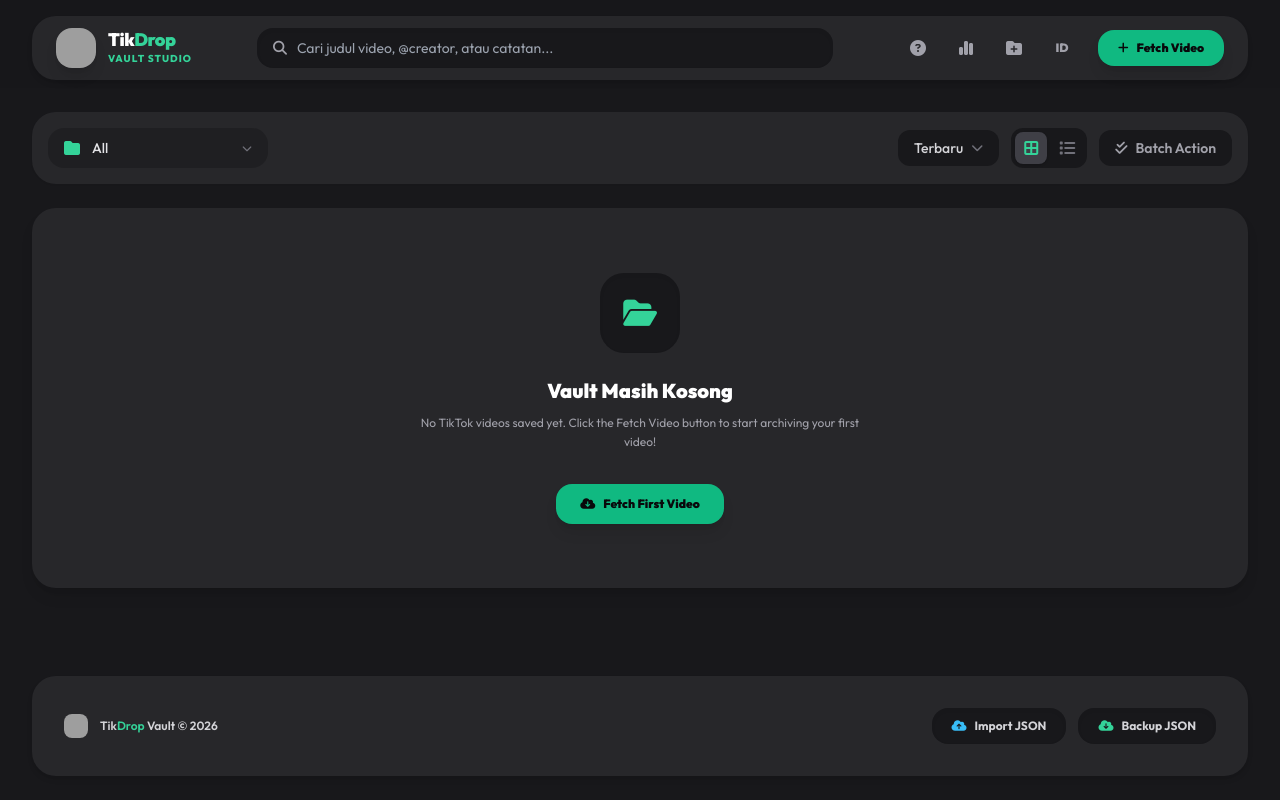
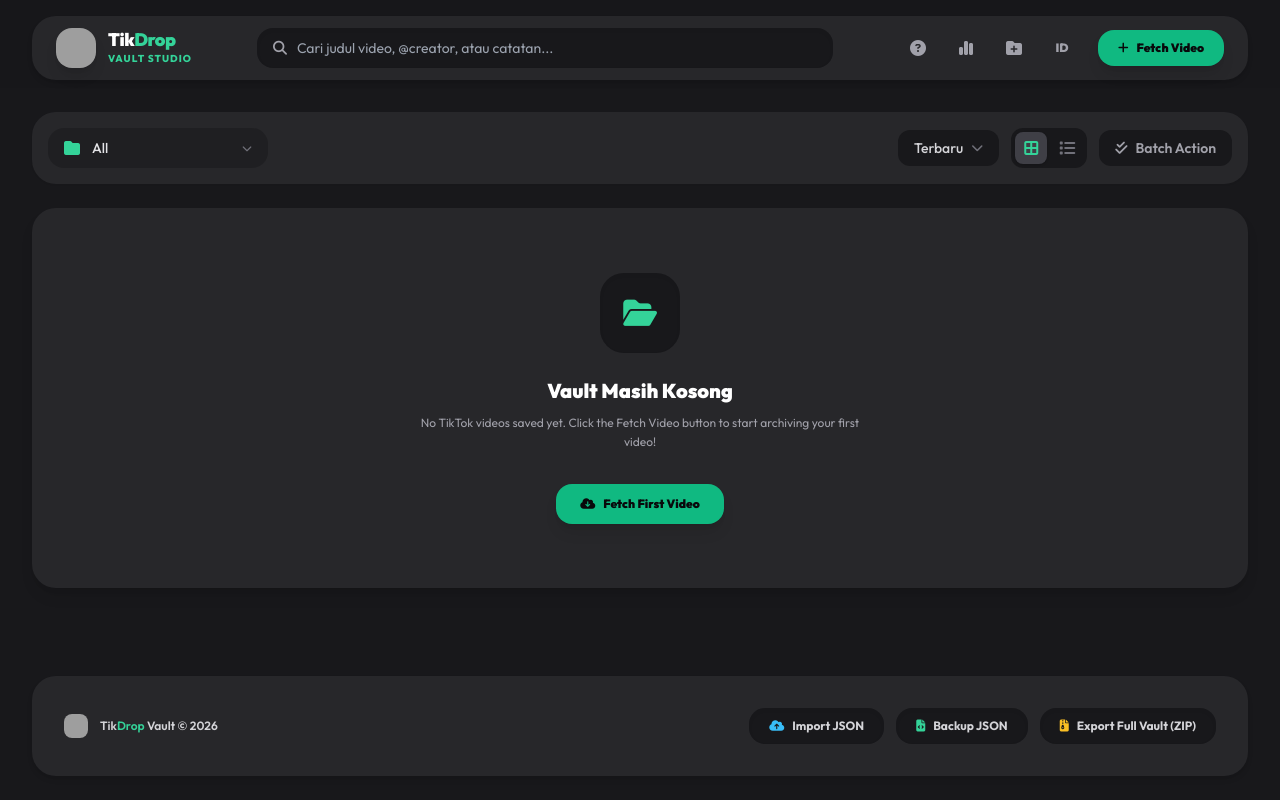
Before and after one commit to Tikdrop-hue/Tikdrop, a React (Vite) app: page / in a window 1280 px wide. Built offline with nearby package versions, Linux system fonts and the light colour scheme; grey boxes are pictures that could not be loaded.

Commit message:
feat: implementasi logika export ZIP full vault dengan JSZip di App.jsx

```diff
--- a/package.json
+++ b/package.json
@@ -10,6 +10,7 @@
     "preview": "vite preview"
   },
   "dependencies": {
+    "jszip": "^3.10.2",
     "localforage": "^1.10.0",
     "react": "^19.2.8",
     "react-dom": "^19.2.8"
--- a/src/App.jsx
+++ b/src/App.jsx
@@ -1,5 +1,7 @@
 import React, { useState, useEffect, useRef } from 'react';
 import localforage from 'localforage';
+import JSZip from 'jszip'; // Pustaka untuk mengekspor data ke ZIP
+
 import Navbar from './components/Navbar';
 import Toolbar from './components/Toolbar';
 import VideoCard from './components/VideoCard';
@@ -125,7 +127,6 @@ export default function App() {
     saveLang();
   }, [lang, isDataLoaded]);
 
-
   const showToast = (message, icon = 'fa-check') => {
     if (toastTimeoutRef.current) clearTimeout(toastTimeoutRef.current);
     setToast({ show: true, message, icon });
@@ -188,7 +189,7 @@ export default function App() {
     }
   };
 
-  // --- LOGIKA BARU: BACKGROUND DOWNLOAD & PENYIMPANAN BLOB ---
+  // --- LOGIKA: BACKGROUND DOWNLOAD & PENYIMPANAN BLOB ---
   const handleSaveVideo = async (newEntry) => {
     const entryId = newEntry.id;
 
@@ -206,7 +207,6 @@ export default function App() {
 
     try {
       // 3. Panggil API internal Vercel untuk download video (mengatasi CORS)
-      // Pastikan property video URL sesuai dengan struktur data dari TikWM
       const targetUrl = newEntry.videoUrl || newEntry.playUrl || newEntry.src;
 
       if (!targetUrl) {
@@ -238,7 +238,6 @@ export default function App() {
 
     } catch (error) {
       console.error('Download background gagal:', error);
-      // Jika gagal, user masih bisa menontonnya via stream online
       showToast(
         lang === 'id'
           ? 'Gagal mengunduh offline. Video akan menggunakan streaming online.'
@@ -247,7 +246,6 @@ export default function App() {
       );
     }
   };
-  // -------------------------------------------------------------
 
   const handleTogglePin = (id) => {
     setArchives(prev => prev.map(item => item.id === id ? { ...item, isPinned: !item.isPinned } : item));
@@ -283,7 +281,6 @@ export default function App() {
     );
   };
 
-  // LOGIKA RENAME FOLDER
   const handleRenameFolder = (folderId, newName) => {
     if (!newName.trim()) return;
 
@@ -345,6 +342,54 @@ export default function App() {
     }
   };
 
+  // --- LOGIKA EXPORT ZIP (Full Backup termasuk Biner) ---
+  const handleExportZIP = async () => {
+    showToast(lang === 'id' ? 'Membuat arsip ZIP, mohon tunggu...' : 'Creating ZIP archive, please wait...', 'fa-spinner fa-spin');
+
+    try {
+      const zip = new JSZip();
+
+      // 1. Simpan metadata ke file JSON
+      const backupData = { archives, userFolders };
+      zip.file(`TikDrop_Metadata_${new Date().toISOString().split('T')[0]}.json`, JSON.stringify(backupData, null, 2));
+
+      // 2. Buat folder khusus di dalam ZIP untuk video biner
+      const videoFolder = zip.folder("Offline_Videos");
+
+      // 3. Loop semua video dan tarik data fisiknya dari IndexedDB
+      let videoCount = 0;
+      for (const item of archives) {
+        const blob = await localforage.getItem(`video_blob_${item.id}`);
+        if (blob) {
+          const safeCreator = item.creator ? item.creator.replace(/[^a-zA-Z0-9]/g, '') : 'unknown';
+          videoFolder.file(`TikDrop_${safeCreator}_${item.id}.mp4`, blob);
+          videoCount++;
+        }
+      }
+
+      // 4. Generate dan unduh ZIP
+      const zipBlob = await zip.generateAsync({ type: "blob" });
+      const url = URL.createObjectURL(zipBlob);
+      const downloadAnchor = document.createElement('a');
+      downloadAnchor.href = url;
+      downloadAnchor.download = `TikDrop_FullVault_${new Date().toISOString().split('T')[0]}.zip`;
+      document.body.appendChild(downloadAnchor);
+      downloadAnchor.click();
+      document.body.removeChild(downloadAnchor);
+      URL.revokeObjectURL(url);
+
+      showToast(
+        lang === 'id'
+          ? `Vault diekspor! Termasuk ${videoCount} file video offline.`
+          : `Vault exported! Included ${videoCount} offline video files.`,
+        'fa-box-archive'
+      );
+    } catch (err) {
+      console.error("Gagal membuat ZIP:", err);
+      showToast(lang === 'id' ? 'Terjadi kesalahan saat membuat file ZIP.' : 'Error creating ZIP file.', 'fa-triangle-exclamation');
+    }
+  };
+
   return (
     <div className="bg-zinc-900 text-zinc-100 min-h-screen flex flex-col selection:bg-emerald-500 selection:text-zinc-950 overflow-x-hidden">
       <Navbar
@@ -401,8 +446,10 @@ export default function App() {
 
         <Footer
           t={t}
+          lang={lang}
           onExportJSON={handleExportJSON}
           onImportJSON={handleImportJSON}
+          onExportZIP={handleExportZIP}
         />
       </main>
 
--- a/src/components/Footer.jsx
+++ b/src/components/Footer.jsx
@@ -1,6 +1,6 @@
 import React, { useRef } from 'react';
 
-export default function Footer({ t, onExportJSON, onImportJSON }) {
+export default function Footer({ t, lang, onExportJSON, onImportJSON, onExportZIP }) {
   const fileInputRef = useRef(null);
 
   const handleFileChange = (e) => {
@@ -16,7 +16,7 @@ export default function Footer({ t, onExportJSON, onImportJSON }) {
         }
       } catch (error) {
         console.error("Invalid JSON file", error);
-        alert("File JSON tidak valid atau rusak.");
+        alert(lang === 'id' ? "File JSON tidak valid atau rusak." : "Invalid or corrupted JSON file.");
       }
     };
     reader.readAsText(file);
@@ -25,7 +25,7 @@ export default function Footer({ t, onExportJSON, onImportJSON }) {
   };
 
   return (
-    <footer className="mt-12 py-8 flex flex-col sm:flex-row items-center justify-between gap-4 text-xs text-zinc-400 bg-zinc-800 rounded-3xl shadow-md px-8">
+    <footer className="mt-12 py-8 flex flex-col lg:flex-row items-center justify-between gap-6 text-xs text-zinc-400 bg-zinc-800 rounded-3xl shadow-md px-8">
       <div className="flex items-center gap-3">
         <div className="w-6 h-6 rounded-lg overflow-hidden bg-zinc-900 flex items-center justify-center">
           <img
@@ -37,7 +37,7 @@ export default function Footer({ t, onExportJSON, onImportJSON }) {
         <span className="font-semibold text-zinc-300">Tik<span className="text-emerald-400">Drop</span> Vault &copy; {new Date().getFullYear()}</span>
       </div>
 
-      <div className="flex items-center gap-3">
+      <div className="flex flex-wrap items-center justify-center gap-3">
         {/* Hidden File Input untuk Import */}
         <input
           type="file"
@@ -51,14 +51,23 @@ export default function Footer({ t, onExportJSON, onImportJSON }) {
           onClick={() => fileInputRef.current?.click()}
           className="hover:text-sky-400 transition-all flex items-center gap-2 cursor-pointer bg-zinc-900 px-5 py-2.5 rounded-2xl shadow-inner font-bold text-zinc-300 hover:bg-zinc-950"
         >
-          <i className="fa-solid fa-cloud-arrow-up text-sky-400"></i> Import JSON
+          <i className="fa-solid fa-cloud-arrow-up text-sky-400"></i> {lang === 'id' ? 'Import JSON' : 'Import JSON'}
         </button>
 
         <button
           onClick={onExportJSON}
           className="hover:text-emerald-400 transition-all flex items-center gap-2 cursor-pointer bg-zinc-900 px-5 py-2.5 rounded-2xl shadow-inner font-bold text-zinc-300 hover:bg-zinc-950"
         >
-          <i className="fa-solid fa-cloud-arrow-down text-emerald-400"></i> {t.footerBackupJson}
+          <i className="fa-solid fa-file-code text-emerald-400"></i> {t.footerBackupJson || (lang === 'id' ? 'Export Data (JSON)' : 'Export Data (JSON)')}
+        </button>
+
+        {/* Tombol Baru untuk Ekspor ZIP */}
+        <button
+          onClick={onExportZIP}
+          className="hover:text-amber-400 transition-all flex items-center gap-2 cursor-pointer bg-zinc-900 px-5 py-2.5 rounded-2xl shadow-inner font-bold text-zinc-300 hover:bg-zinc-950"
+          title={lang === 'id' ? 'Backup seluruh data beserta file video offline' : 'Backup all data including offline video files'}
+        >
+          <i className="fa-solid fa-file-zipper text-amber-400"></i> {lang === 'id' ? 'Export Full Vault (ZIP)' : 'Export Full Vault (ZIP)'}
         </button>
       </div>
     </footer>
```
Also changed, not shown: src/components/modals/PlayerModal.jsx (+62 -32 lines), 1 other file (tests, documents, lock files or other folders).
